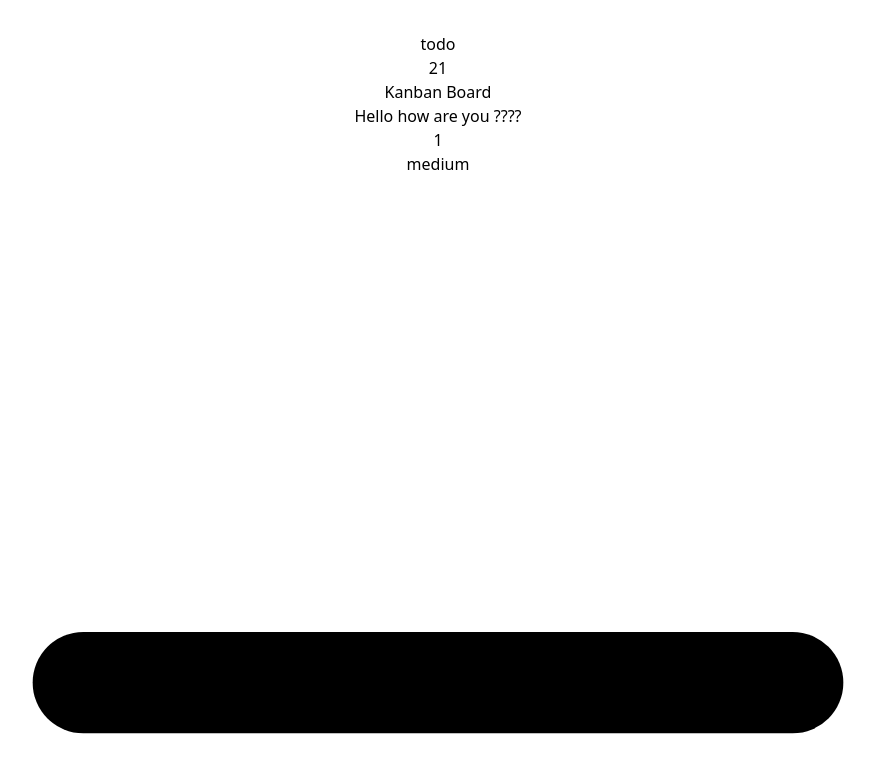
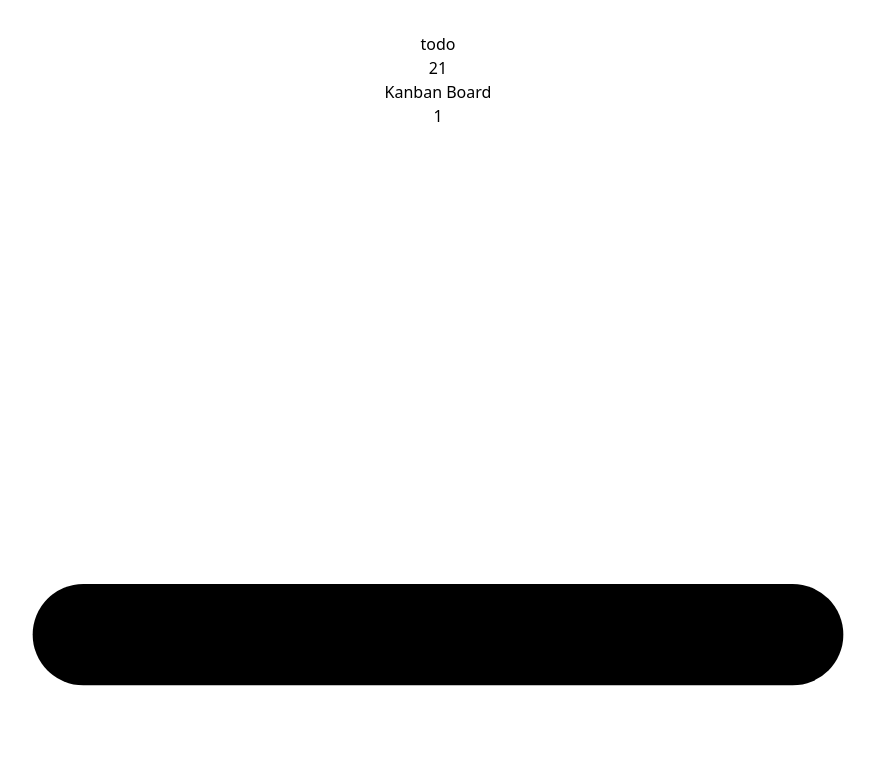
Before and after one commit to deepshikhadk1234/kanban-board, a React (Vite) app: page / in a window 1280 px wide. Shown: the top 784 px of the page, without its empty margins (202-1077 px from the left). Built offline with nearby package versions, Linux system fonts and the light colour scheme.

Commit message:
update title

```diff
--- a/src/App.tsx
+++ b/src/App.tsx
@@ -15,14 +15,21 @@ function App() {
     }
   })
 
-  const updateTaskPoints = (task: Task, points: number) => {
+  // const updateTaskPoints = (task: Task, points: number) => {
+  //   updateTask({...task, points})
+  // }
+
+  // const updateTaskTitle = (task: Task, title: string) => {
+  //   updateTask({...task, title})
+  // }
+
+  const updateTask = (task: Task) => { // Change String to string
+
     const updatedTasks = tasks.map((t) => {
-      return t.id === task.id ? { ...t, points } : t
+      return t.id === task.id ? task : t
     })
     setTasks(updatedTasks)
   }
-
-
 
   return (
     <div className='flex divide-x'>
@@ -35,7 +42,7 @@ function App() {
           {column.tasks.map((task) => (
             <TaskCard
               task={task}
-              updateTaskPoints={updateTaskPoints}
+              updateTask={updateTask}
             />))}
         </div>
       ))}
--- a/src/components/TaskCard.tsx
+++ b/src/components/TaskCard.tsx
@@ -1,5 +1,5 @@
-import {useState} from 'react'
-import { Task } from '../utils/data-task'
+import { useState } from 'react'
+import { Task } from '../utils/data-task.ts'
 
 const lowPriorityIcon = <svg xmlns="http://www.w3.org/2000/svg" className="h-6 w-6 text-blue-400" fill="none" viewBox="0 0 24 24" stroke="currentColor">
   <path strokeLinecap="round" strokeLinejoin="round" strokeWidth={2} d="M5 9l7 7 7-7" />
@@ -12,45 +12,57 @@ const highPriorityIcon = <svg xmlns="http://www.w3.org/2000/svg" className="h-6
   <path strokeLinecap="round" strokeLinejoin="round" strokeWidth={2} d="M5 15l7-7 7 7" />
 </svg>
 
-const Taskcard = ({ task, updateTaskPoints }: {
+const TaskCard = ({task, updateTask}: {
   task: Task
-  updateTaskPoints:(task: Task, points: number)=>void
+  updateTask: (task: Task) => void
 }) => {
+  const [isEditingTitle, setIsEditingTitle] = useState(false)
   const points = task.points || 0
-  const updatePoints =(direction: 'up' | 'down')=>{
-    const fib = [0,1,2,3,5,8,13]
+  const updatePoints = (direction: 'up' | 'down') => {
+    const fib = [0, 1, 2, 3, 5, 8, 13]
     const index = fib.indexOf(points)
-    const nextIndex = direction === 'up'? index + 1: index - 1
+    const nextIndex = direction === 'up' ? index + 1 : index - 1
     const newPoints = fib[nextIndex]
-    if(newPoints){
-    updateTaskPoints(task, newPoints)
+    if(newPoints) {
+      updateTask({...task, points: newPoints})
     }
   }
-  // const [points, setPoints] = useState(task.points || 0)
-  return (
-    <div className="border rounded-lg px-2 m-2 bg-gray-50 w-56">
-      <div className="text-base font-semibold py-2">
+  return <div
+    draggable
+    onDragStart={(e) => {
+      e.dataTransfer.setData("id", task.id)
+    }}
+    className="border rounded-lg px-2 m-2 bg-gray-50 w-56"
+  >
+    <div className="text-base font-base py-2">
+      {isEditingTitle ? (
+        <input
+          autoFocus
+          className="w-full"
+          onBlur={() => setIsEditingTitle(false)}
+          value={task.title}
+          onChange={(e) => updateTask({...task, title: e.target.value})}
+        />
+      ): (
+        <div onClick={() => setIsEditingTitle(true)}>
           {task.title}
         </div>
-      <div className ="text-base font-base py-2 justify-normal">
-        {task.description}
+      )}
     </div>
     <div className="flex gap-4 justify-between py-2 text-gray-500 text-sm">
       <div className="flex gap-2">
         <div>{task.id}</div>
-          <div>{task.priority}</div>
         {task.priority === 'high' && highPriorityIcon}
         {task.priority === 'medium' && mediumPriorityIcon}
         {task.priority === 'low' && lowPriorityIcon}
       </div>
-        <div className ="flex gap-2 items-center">
+      <div className="flex gap-2 items-center">
         <button onClick={() => updatePoints('down')}>-</button>
         <div className="font-bold">{points}</div>
-          <button onClick={()=> updatePoints('up')}>+</button>
+        <button onClick={() => updatePoints('up')}>+</button>
       </div>
     </div>
   </div>
-  )
 }
 
-export default Taskcard
+export default TaskCard
```
Lines whose indentation alone changed are shown as unchanged.
